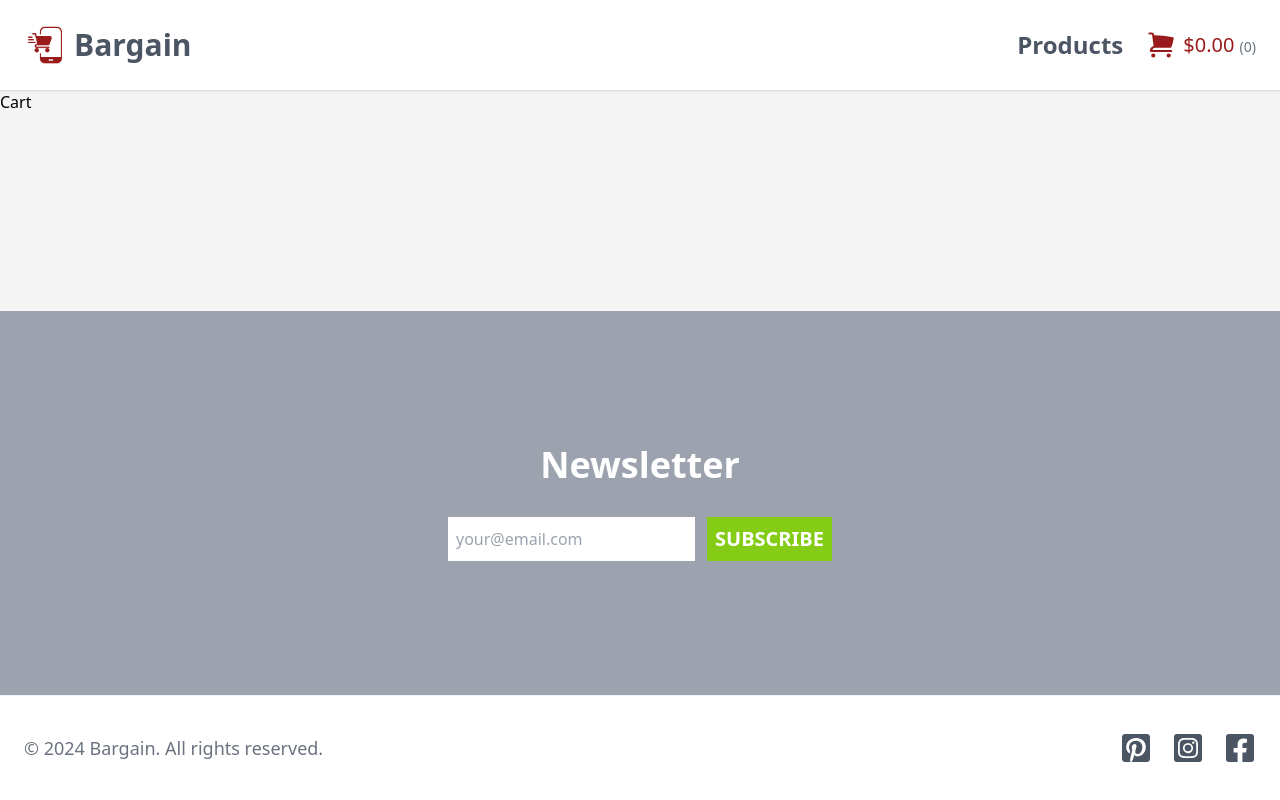
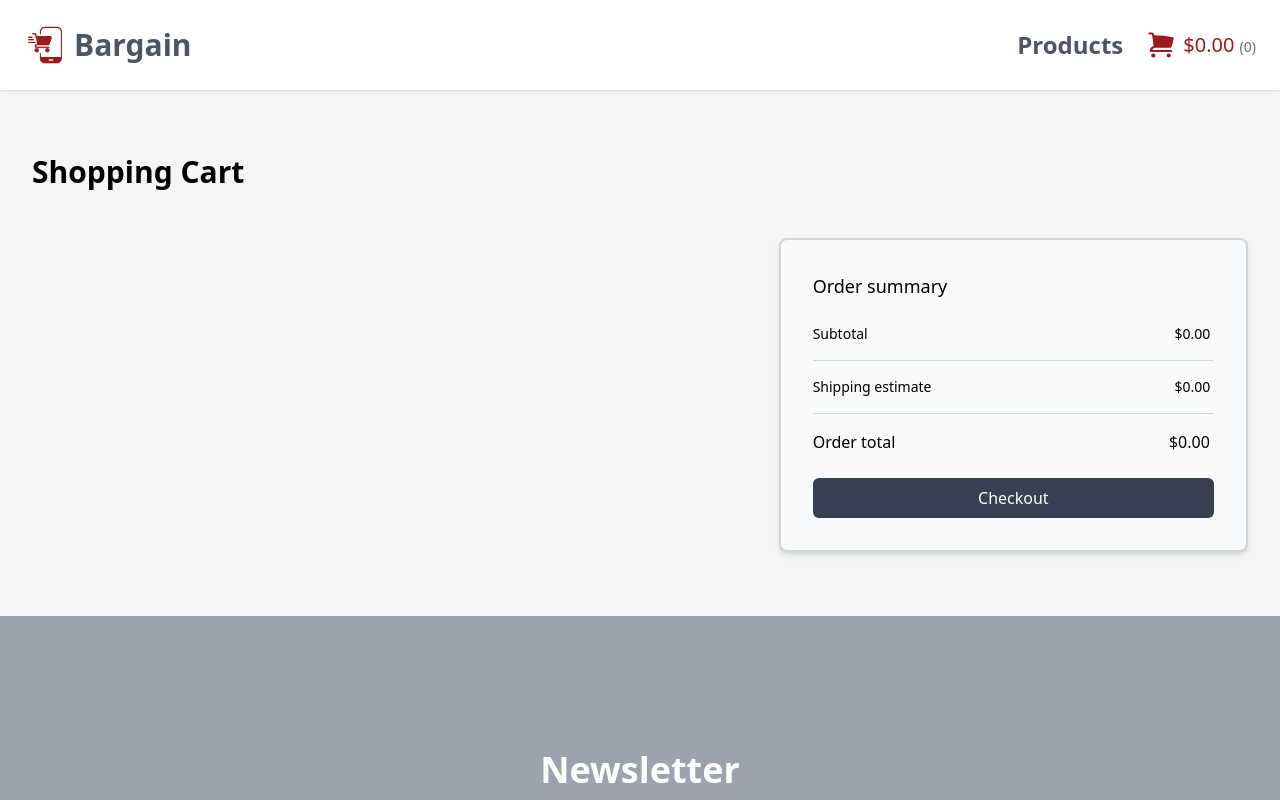
Before and after one commit to MattFvnDev/E_Bargain, a React (Vite) app: page /cart in a window 1280 px wide. Shown: the top 800 px of the page. Built offline with nearby package versions, Linux system fonts and the light colour scheme.

Commit message:
Cart component UI

```diff
--- a/src/pages/Cart.jsx
+++ b/src/pages/Cart.jsx
@@ -1,8 +1,48 @@
-import React from 'react'
+import React from "react"
 
 const Cart = () => {
+
   return (
-    <div>Cart</div>
+    <div>
+      <main className="mx-auto max-w-xl md:max-w-2xl px-6 pb-16 pt-16 lg:max-w-5xl xl:max-w-7xl lg:px-8">
+        <h1 className="font-semibold text-4xl xl:text-3xl">Shopping Cart</h1>
+        <form
+          value=""
+          action=""
+          className="mt-12 lg:grid lg:grid-cols-12 lg:items-start lg:gap-x-12 xl:gap-x-16"
+        >
+          <section className="lg:col-span-7">
+            <h2 className="sr-only">Products in your shopping cart</h2>
+
+          </section>
+
+          <section className="mt-16 rounded-lg border-2 border-gray-300 bg-gray-50 px-4 py-6 shadow-md sm:p-6 lg:col-span-5 lg:mt-0 lg:p-8">
+            <h2 className="text-lg font-medium">Order summary</h2>
+            <dl className="mt-6 space-y-4">
+              <div className="flex items-center justify-between">
+                <dt className="text-sm">Subtotal</dt>
+                <dd className="text-sm font-medium">$0.00&nbsp;</dd>
+              </div>
+              <div className="flex items-center justify-between border-t border-gray-300 pt-4">
+                <dt className="flex items-center text-sm">
+                  <span>Shipping estimate</span>
+                </dt>
+                <dd className="text-sm font-medium">$0.00&nbsp;</dd>
+              </div>
+              <div className="flex items-center justify-between border-t border-gray-300 pt-4">
+                <dt className="text-base font-medium">Order total</dt>
+                <dd className="text-base font-medium">$0.00&nbsp;</dd>
+              </div>
+            </dl>
+            <div className="mt-6">
+              <button className="text-white inline-flex items-center justify-center rounded-md text-md font-medium focus-visible:outline-none focus-visible:ring-2 focus-visible:ring-ring focus-visible:ring-offset-2 py-2 px-4 w-full bg-gray-700 hover:bg-red-800 ease-in-out duration-300">
+                Checkout
+              </button>
+            </div>
+          </section>
+        </form>
+      </main>
+    </div>
   )
 }
 
```
